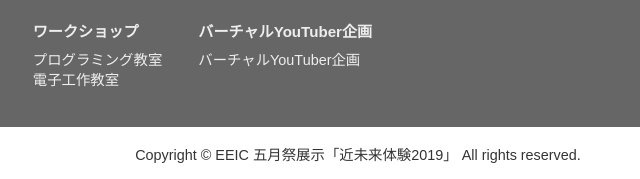
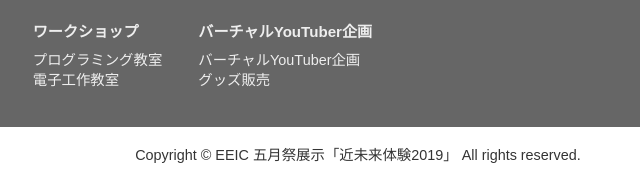
Before and after one commit to kurgm/2019.eeic.jp, a Gatsby site: page / in a window 1280 px wide. Shown: the part 2967-3146 px from the top of the page, 282-922 px from the left. Built offline with nearby package versions, Linux system fonts and the light colour scheme; Gatsby itself is replaced by a stand-in of ours.

Commit message:
Add goods in footer

```diff
--- a/src/components/footer.js
+++ b/src/components/footer.js
@@ -44,6 +44,9 @@ const Footer = () => (
               <li>
                 <Link to="/vtuber/#vtuber">バーチャルYouTuber企画</Link>
               </li>
+              <li>
+                <Link to="/vtuber/#goods">グッズ販売</Link>
+              </li>
             </ul>
           </div>
         </div>
```
